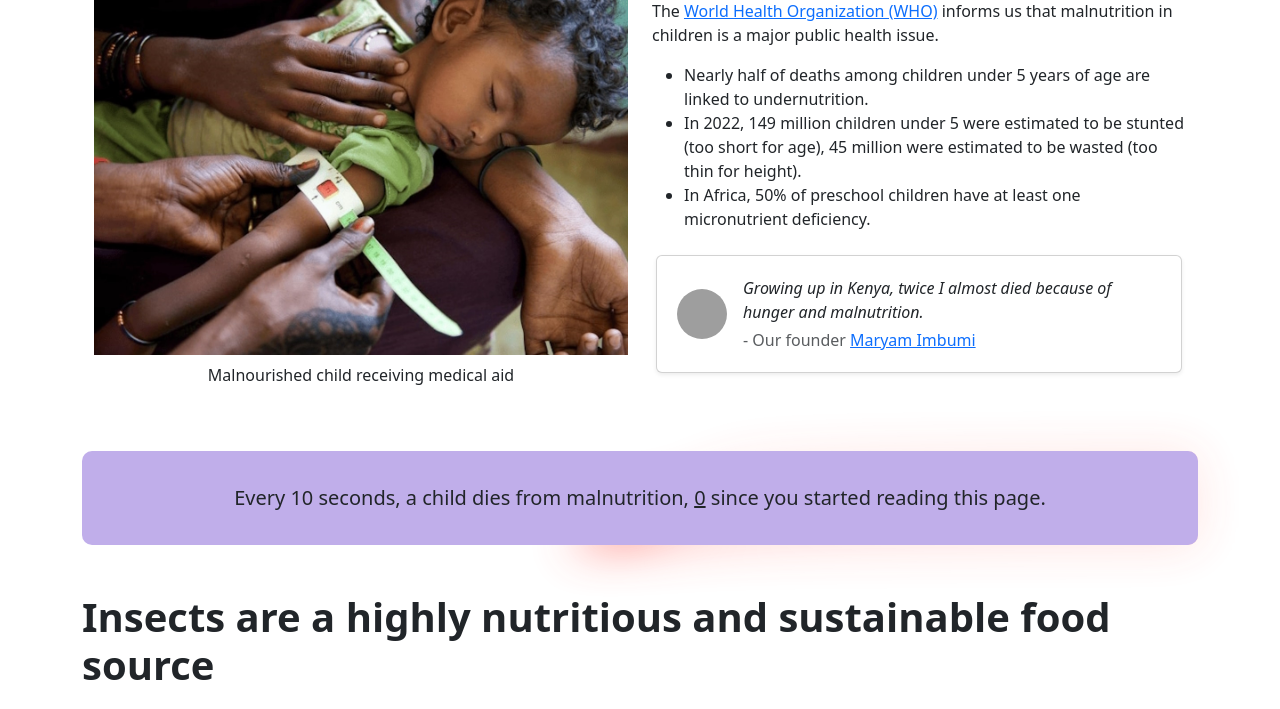
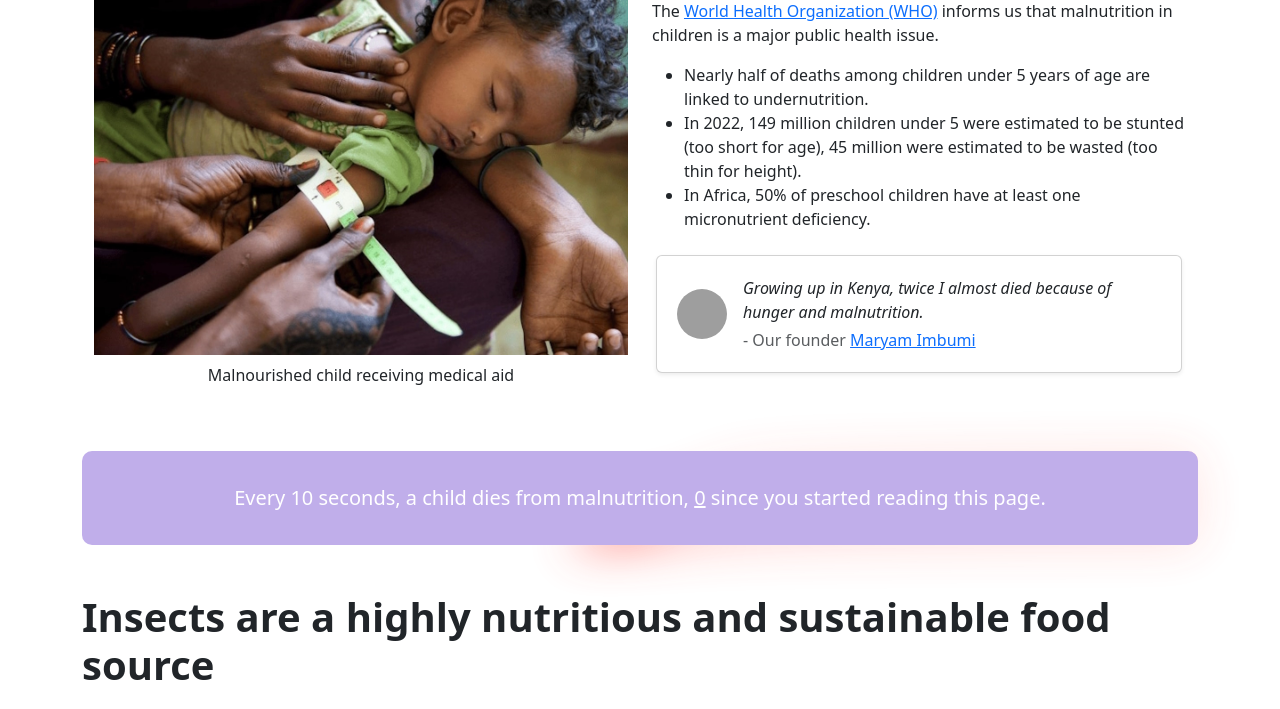
Before and after one commit to robsyc/django-MaryaPorr, a Django app: page / in a window 1280 px wide. Shown: the part 807-1516 px from the top of the page. Run offline with Django 5.2, Linux system fonts and the light colour scheme; parts of the project's set-up code (start-up, migrations or seed data) failed here and were passed over; some libraries are stand-ins or nearby versions; grey boxes are pictures that could not be loaded.

Commit message:
Update home.html

```diff
--- a/templates/home.html
+++ b/templates/home.html
@@ -162,7 +162,7 @@
 <section class="reveal my-5">
   <div class="container w-100 w-sm-50 w-md-25">
     <div class="triangle" style="background-color: hsl(258, 59%, 80%);">
-        <p class="lead my-auto">
+        <p class="lead my-auto text-white">
           Every 10 seconds, a child dies from malnutrition,
             <u id="incrementing-number">0</u>
           since you started reading
```
